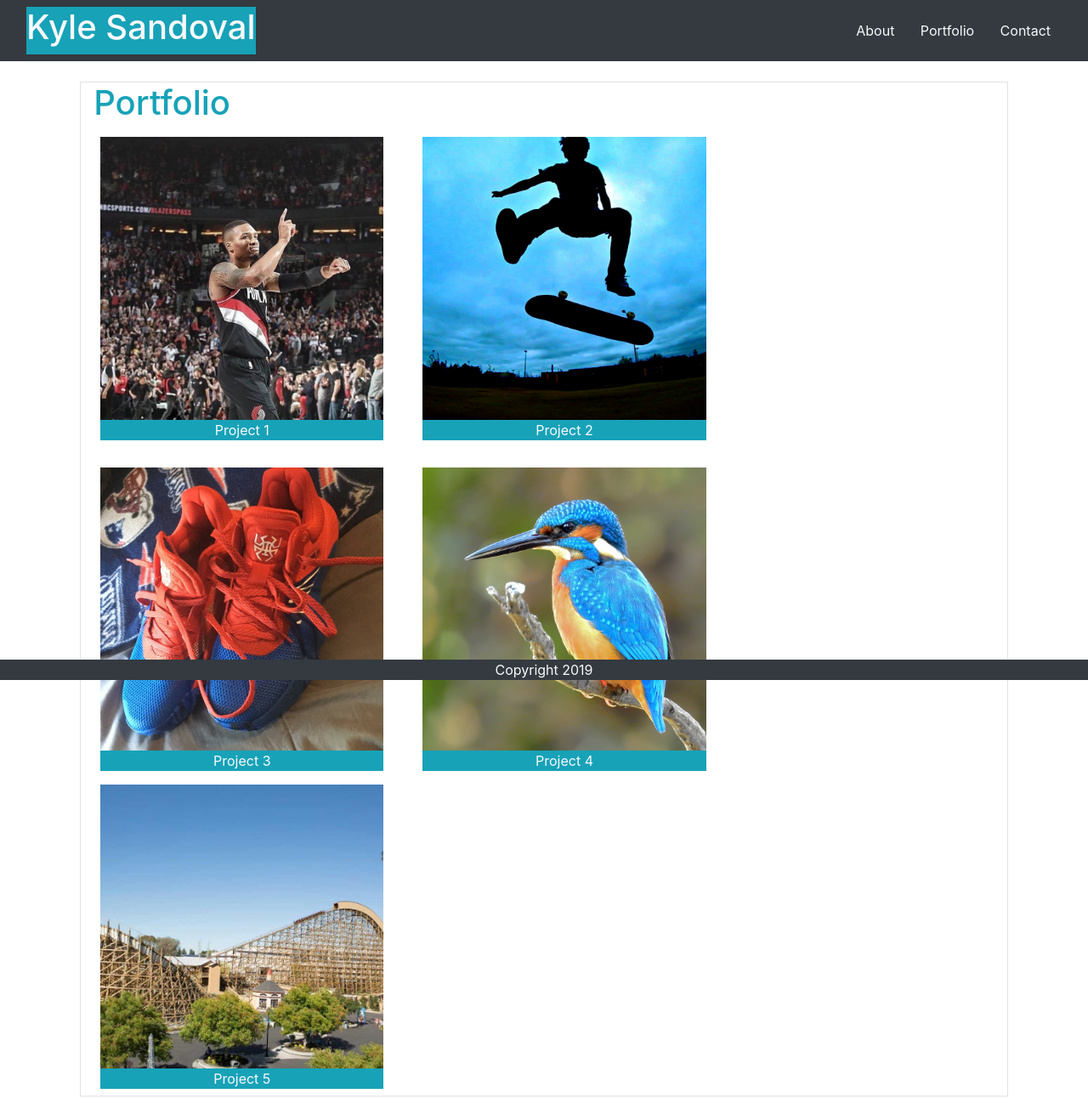
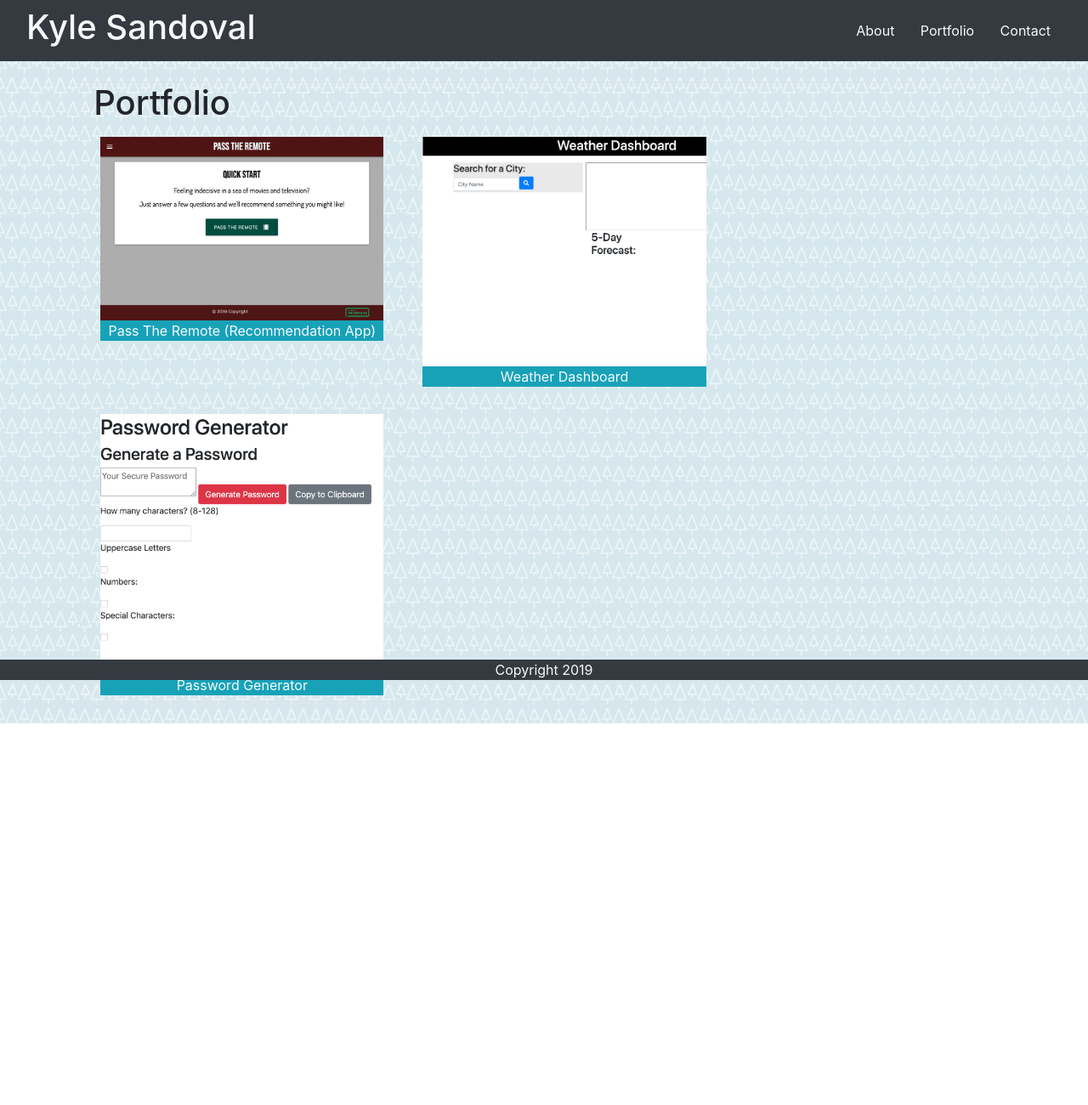
Before and after one commit to Sandy503/Portfolio, a plain HTML site: page portfolio.html in a window 1280 px wide. Shown: the whole page at 85% size. After the commit the page ends 851 px from the top, so only its background shows below. Drawn offline with nearby package versions, Linux system fonts and the light colour scheme.

Commit message:
Links to relevant pages added

```diff
--- /dev/null
+++ b/Assets/style.css
@@ -0,0 +1,8 @@
+.image{
+    height: auto;
+    width: auto;
+}
+body {
+    background-image: url("Images/trees.png");
+
+}
--- a/portfolio.html
+++ b/portfolio.html
@@ -5,7 +5,7 @@
         <meta charset="UTF-8">
         <meta name="viewport" content="width=device-width, initial-scale=1, shrink-to-fit=no">
         <title>Portfolio Projects</title>
-
+        <link rel="stylesheet" href="Assets/style.css">
         <link rel="stylesheet" href="https://stackpath.bootstrapcdn.com/bootstrap/4.3.1/css/bootstrap.min.css" integrity="sha384-ggOyR0iXCbMQv3Xipma34MD+dH/1fQ784/j6cY/iJTQUOhcWr7x9JvoRxT2MZw1T" crossorigin="anonymous">
 
     </head>
@@ -14,7 +14,7 @@
 
             <nav class="navbar sticky-top mb-4 bg-dark navbar-expand{-sm|-md|-lg|-xl}">
                 <div class="container-fluid">
-                  <div class="navbar-header bg-info">
+                  <div class="navbar-header">
                     <h1 class="text-light">Kyle Sandoval</h1>
                   </div>
                   <div class="">
@@ -26,27 +26,27 @@
               </nav>
             <div class="row justify-content-center mb-4">
               <!--main content container-->
-              <div class="col-lg-10 col-md-10 col-sm-10 col-xs-10 border">
+              <div class="col-lg-10 col-md-10 col-sm-10 col-xs-10 border justify-content-center">
                 <div class= "row">
-                    <div class="col-lg-4 text-info">
+                    <div class="col-lg-4">
                       <h1>Portfolio</h1>
                       </div>
 
                   </div>
                 <div class="row">
                   <div class="col-lg-4 col-md-8 col-sm-4 col-xs-3 m-2"> <!--Project1-->
-                    <a href="">
-                        <img class="img-responsive mw-100 height: auto" src="assets/Images/Project1.jpg" alt="Fake Project">
+                    <a href="https://sandy503.github.io/pass-the-remote/">
+                        <img class="image img-responsive mw-100 height: auto" src="Assets/Images/PTR.png" alt="Fake Project">
                         <div class="bg-info text-light text-center">
-                                Project 1
+                                Pass The Remote (Recommendation App)
                         </div>
                     </a>
                     </div>
                   <div class="col-lg-4 col-md-8 col-sm-4 col-xs-3 m-2"> <!--Project2-->
-                    <a href="">
-                        <img class="img-responsive mw-100 height: auto" src="assets/Images/Project2.jpg" alt="Phony Project">
+                    <a href="https://sandy503.github.io/HW6/">
+                        <img class="image img-responsive mw-100 height: auto" src="Assets/Images/weatherDash.png" alt="Phony Project">
                         <div class="bg-info text-light text-center">
-                                <p>Project 2</p>
+                                <p>Weather Dashboard</p>
                         </div>
                     </a>
                    </div>
@@ -54,29 +54,13 @@
                 </div>
                 <div class="row">
                     <div class="col-lg-4 col-md-8 col-sm-4 col-xs-3 m-2"> <!--Project3-->
-                      <a href="">
-                          <img class="img-responsive mw-100 height: auto" src="assets/Images/Project3.jpg" alt="Imposter Project">
-                          <div class="bg-info text-light text-center">
-                            Project 3
-                            </div>
+                      <a href="https://sandy503.github.io/HW3/">
+                        <img class="image img-responsive mw-100 height: auto" src="Assets/Images/passGen.png" alt="Imposter Project">
+                        <div class="bg-info text-light text-center">
+                          Password Generator
+                          </div>
                         </a>
                       </div>
-                    <div class="col-lg-4 col-md-8 col-sm-4 col-xs-3 m-2"> <!--Project4-->
-                      <a href="">
-                          <img class="img-responsive mw-100 height: auto" src="assets/Images/Project4.jpg" alt="Imaginary Project">
-                          <div class="bg-info text-light text-center">
-                              Project 4
-                            </div>
-                        </a>
-                    </div>
-                  </div>
-                <div class="row">
-                    <div class="col-lg-4 col-md-8 col-sm-4 col-xs-3 m-2"> <!--Project5-->
-                      <a href="">
-                          <img class="img-responsive mw-100 height: auto" src="assets/Images/Project5.jpg" alt="Hallucinated Project">
-                          <div class="bg-info text-light text-center">
-                                  Project 5
-                            </div>
                         </a>
                       </div>
                   </div>
```
Also changed, not shown: index.html (+9 -2 lines), Assets/Images/PTR.png (added), Assets/Images/Project1.jpg (deleted), Assets/Images/Project2.jpg (deleted), Assets/Images/Project3.jpg (deleted), Assets/Images/Project4.jpg (deleted), Assets/Images/Project5.jpg (deleted), Assets/Images/passGen.png (added), Assets/Images/weatherDash.png (added), Assets/trees.png (deleted).
